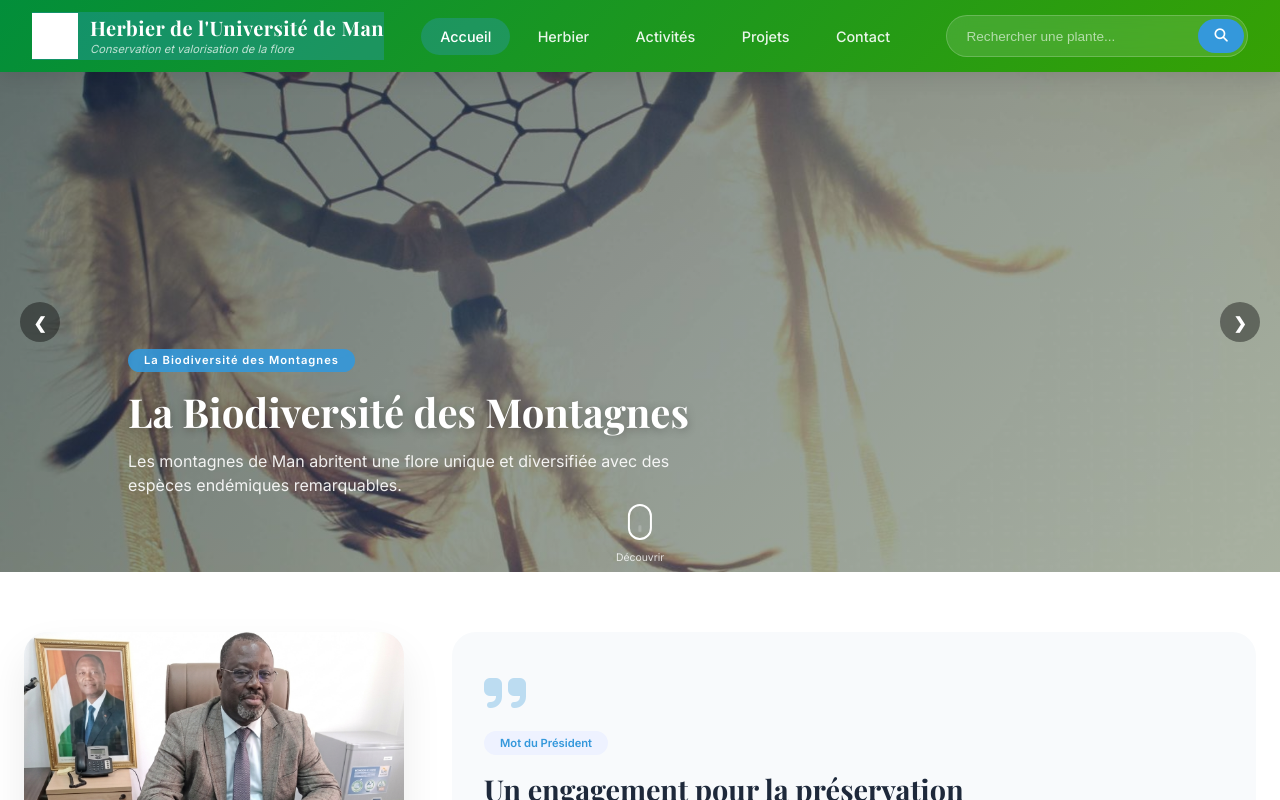
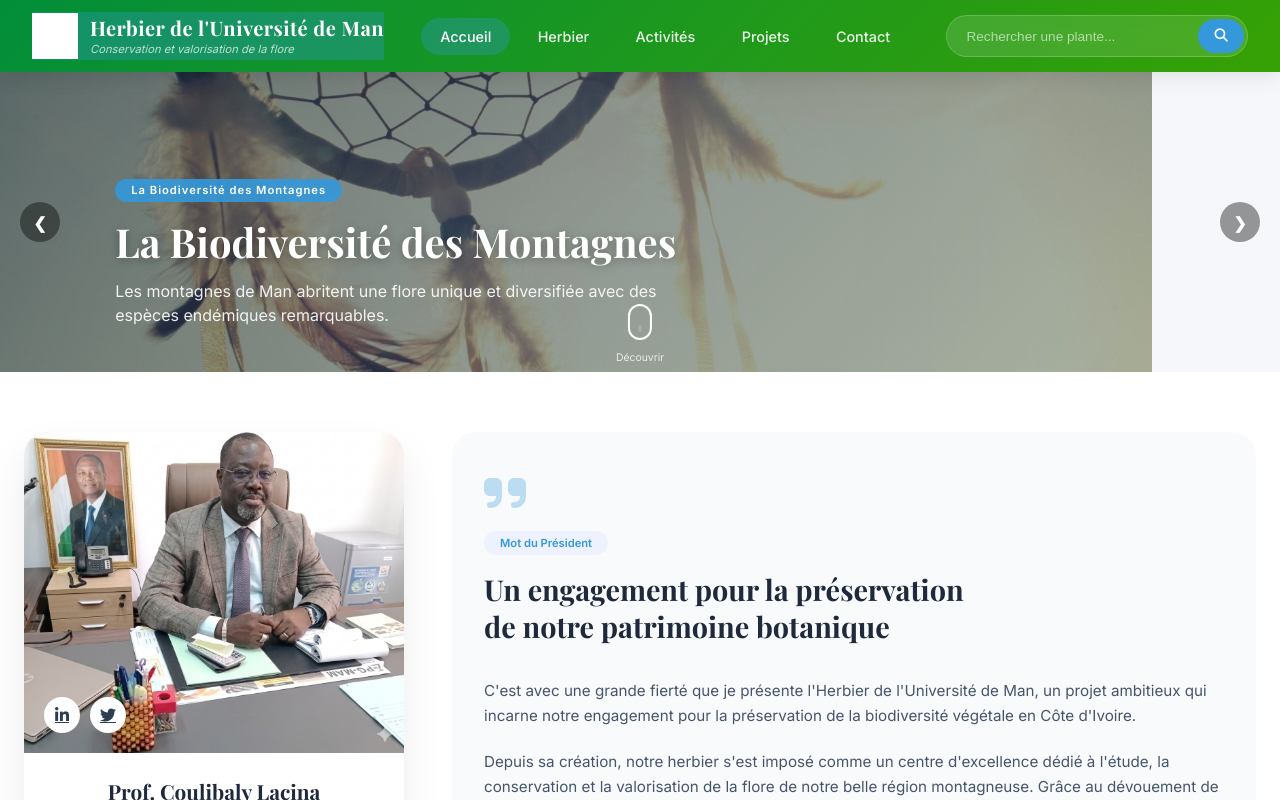
Before and after one commit to toure-cloud/herbier_universite_man, a Vue app in the folder frontend/: page / in a window 1280 px wide. Shown: the top 800 px of the page. Built offline with nearby package versions, Linux system fonts and the light colour scheme; no server answers.

Commit message:
Mise à jour page accueil avec images statiques

```diff
--- a/frontend/src/components/Accueil.vue
+++ b/frontend/src/components/Accueil.vue
@@ -472,8 +472,8 @@ export default {
 /* Hero Section - Hauteur réduite */
 .hero-section {
     position: relative;
-    height: 50vh;  /* Réduit de 100vh à 70vh */
-    min-height: 500px;  /* Hauteur minimale pour éviter que ce soit trop petit sur écran */
+    height: 20vh;  /* Réduit de 100vh à 70vh */
+    min-height: 300px;  /* Hauteur minimale pour éviter que ce soit trop petit sur écran */
     max-height: 600px;  /* Hauteur maximale */
     overflow: hidden;
 }
@@ -485,7 +485,7 @@ export default {
 
 .slide {
     position: absolute;
-    width: 100%;
+    width: 90%;
     height: 100%;
     opacity: 0;
     transition: opacity 1s ease-in-out;
```
